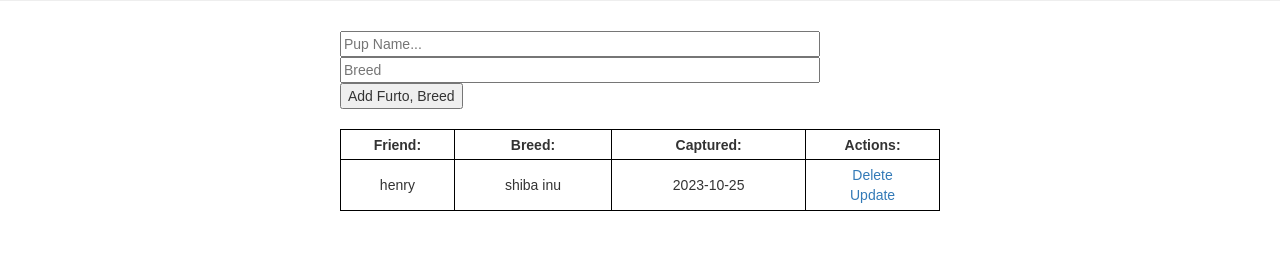
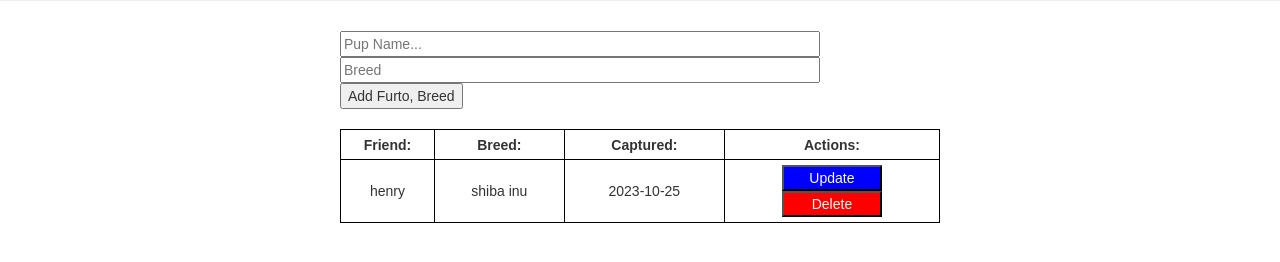
Before and after one commit to pranavbala3/Furtographer, a Flask app: page /collection in a window 1280 px wide. Shown: the part 279-541 px from the top of the page. Run offline with Flask 3, Linux system fonts and the light colour scheme; some libraries are stand-ins or nearby versions.

Commit message:
update/delete buttons css; simple

```diff
--- a/static/main.css
+++ b/static/main.css
@@ -6,23 +6,26 @@
     height: 100vh;
 }
 
-body, html {
+body,
+html {
     margin: 0;
     font-family: sans-serif;
     background-color: rgb(255, 255, 255);
 }
 
 .content {
-    margin: 0 auto ;
+    margin: 0 auto;
     width: 600px;
 }
 
 .breed {
-    margin: 0 auto ;
+    margin: 0 auto;
     width: 480px;
 }
 
-table, td, th {
+table,
+td,
+th {
     border: 1px solid #000000;
 }
 
@@ -41,6 +44,26 @@ td {
     padding: 5px;
 }
 
+.button-container {
+    width: 100px;
+    /* Set your desired width */
+    margin: 0 auto;
+    /* Center the content horizontally */
+}
+
+.button-container button {
+    width: 100%;
+    color: #fff;
+}
+
+.delete-button {
+    background-color: red;
+}
+
+.update-button {
+    background-color: blue;
+}
+
 .form {
     margin-top: 20px;
 }
--- a/templates/collection.html
+++ b/templates/collection.html
@@ -36,9 +36,12 @@
                 <td>{{ task.breed }}</td>
                 <td>{{ task.date_created.date() }}</td>
                 <td>
-                    <a href="/delete/{{task.id}}">Delete</a>
-                    <br>
-                    <a href="/update/{{task.id}}">Update</a>
+                    <div class="button-container">
+                        <a href="/update/{{task.id}}"><button class="update-button" type="button">Update</button></a>
+                    </div>
+                    <div class="button-container">
+                        <a href="/delete/{{task.id}}"><button class="delete-button" type="button">Delete</button></a>
+                    </div>
                 </td>
             </tr>
         {% endfor %}
```
Also changed, not shown: 1 other file.
